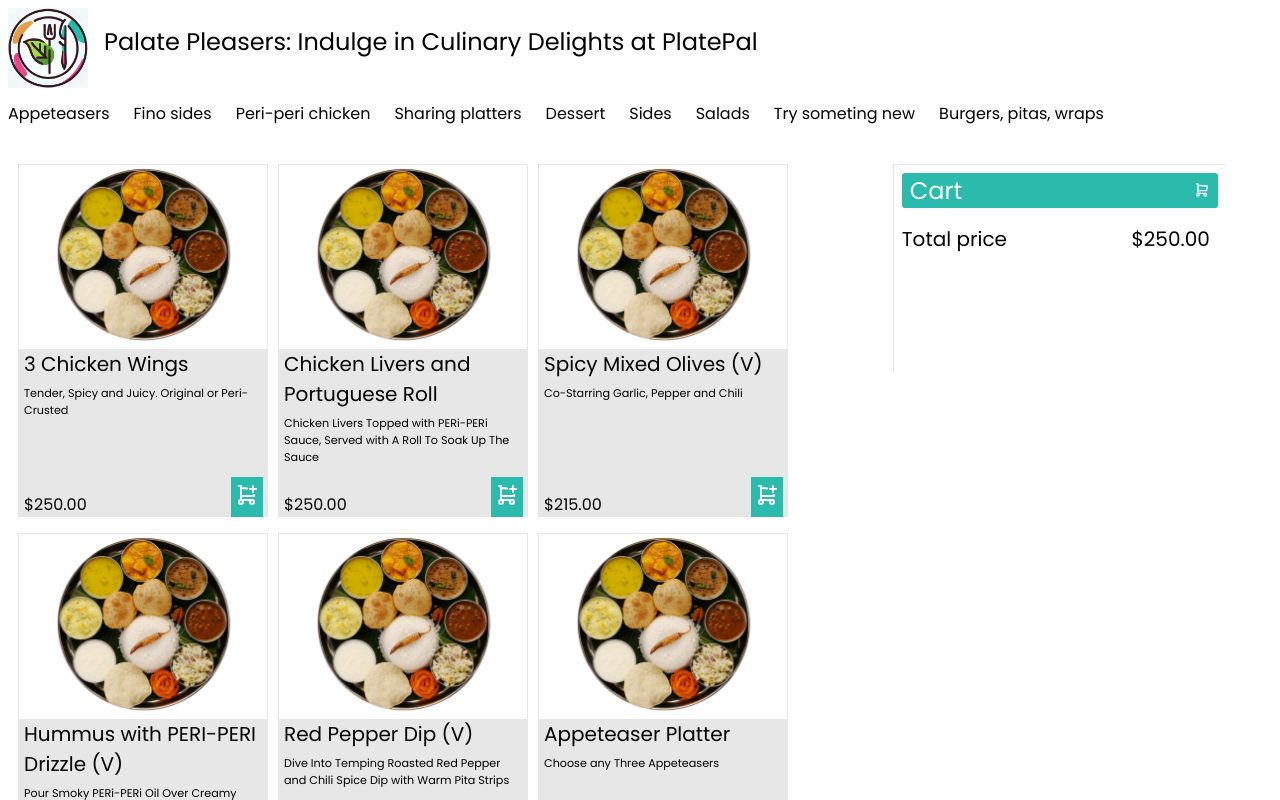
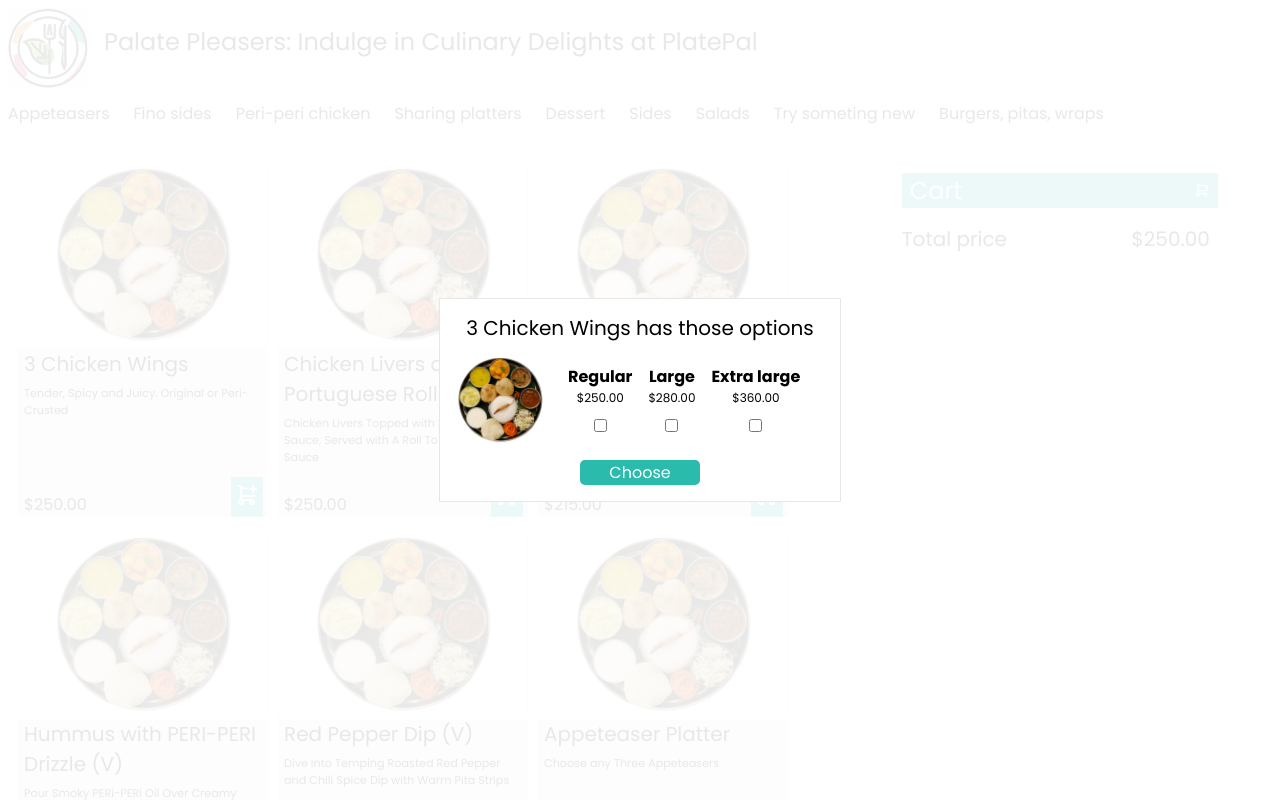
Before and after one commit to franciscobess/plate-pal, a React (Vite) app: page / in a window 1280 px wide. Shown: the top 800 px of the page. Built offline with nearby package versions, Linux system fonts and the light colour scheme.

Commit message:
created modal to select plate options (not functional yet)

```diff
--- a/src/App.jsx
+++ b/src/App.jsx
@@ -5,10 +5,12 @@ import restaurantData from "../restaurant-data.json"
 import _ from "lodash"
 import PlatesContainer from "./components/PlatesContainer"
 import Cart from "./components/Cart"
+import OptionsModal from "./components/OptionsModal"
 
 function App() {
   const [categories, setCategories] = useState([])
   const [selectedCategory, setSelectedCategory] = useState("Appeteasers")
+  const [selectedPlate, setSelectedPlate] = useState(null)
   const [myCart, setMyCart] = useState([])
 
   const updateCategories = () => {
@@ -19,6 +21,8 @@ function App() {
     categories,
     selectedCategory,
     setSelectedCategory,
+    selectedPlate,
+    setSelectedPlate,
     myCart,
     setMyCart,
   }
@@ -34,6 +38,7 @@ function App() {
         <PlatesContainer />
         <Cart />
       </div>
+      <OptionsModal />
     </RestaurantContext.Provider>
   )
 }
--- /dev/null
+++ b/src/components/OptionsModal.jsx
@@ -0,0 +1,34 @@
+import DefaultMealImg from '../assets/default-meal.png'
+
+const OptionsModal = () => {
+    return (
+        <div className="options-modal-container">
+            <div className="modal-content">
+                <h1 className="modal-title">3 Chicken Wings has those options</h1>
+                <div className="options-container">
+                    <img src={DefaultMealImg} alt="" className='options-plate-image'/>
+                    <div className='option-container'>
+                        <h1 className='option-title'>Regular</h1>
+                        <p className='option-price'>$250.00</p>
+                        <input type="checkbox" name="" id="" className="checkbox-option"/>
+                    </div>
+                    <div className='option-container'>
+                        <h1 className='option-title'>Large</h1>
+                        <p className='option-price'>$280.00</p>
+                        <input type="checkbox" name="" id="" className="checkbox-option"/>
+                    </div>
+                    <div className='option-container'>
+                        <h1 className='option-title'>Extra large</h1>
+                        <p className='option-price'>$360.00</p>
+                        <input type="checkbox" name="" id="" className="checkbox-option"/>
+                    </div>
+                </div>
+                <div className='choose-button'>
+                    <p>Choose</p>
+                </div>
+            </div>
+        </div>
+    )
+}
+
+export default OptionsModal
--- a/src/components/PlateCard.jsx
+++ b/src/components/PlateCard.jsx
@@ -13,6 +13,10 @@ const PlateCard = ({ product }) => {
     const addCurrentPlateToCart = () => {
         setMyCart(myCart.concat(product))
     }
+
+    // const thisPlateHasOptions = () => {
+    //     return product["sub-items"].length > 1
+    // }
 
     _.forEach(product["sub-items"], (item) => {
         if (item.price < minPlatePrice) {
--- a/src/index.css
+++ b/src/index.css
@@ -48,6 +48,7 @@
 /* All plates container */
 
 .all-plates-container {
+  position: relative;
   display: flex;
 }
 
@@ -136,7 +137,6 @@
   align-items: center;
   background-color: #2bbbad;
   color: #fff;
-  border-radius: 3px;
 }
 
 .cart-title {
@@ -160,7 +160,6 @@
   margin-top: 1vh;
   padding: .5vh .5vh .5vh .5vh;
   background-color: #e7e7e7;
-  border-radius: 3px;
 }
 
 .cart-item-name {
@@ -186,3 +185,76 @@
   position: absolute;
   right: 1vh;
 }
+
+/* Options modal container */
+
+.options-modal-container {
+  position: fixed;
+  z-index: 1;
+  left: 0;
+  top: 0;
+  width: 100%;
+  height: 100%;
+  background-color: #ffffffe8;
+  display: flex;
+  flex-direction: column;
+  justify-content: center;
+  align-items: center;
+}
+
+.modal-content {
+  width: 50vh;
+  background-color: #fff;
+  border: 1px solid #e7e7e7;
+}
+
+.modal-title {
+  text-align: center;
+  font-size: 2.5vh;
+  font-weight: 300;
+}
+
+.options-container {
+  display: flex;
+  margin-bottom: 2vh;
+}
+
+.options-plate-image {
+  width: 15vh;
+}
+
+.option-container {
+  padding: 1vh;
+  background-color: #ffffffcb;
+  display: flex;
+  flex-direction: column;
+}
+
+.option-title {
+  margin: 0 auto;
+  font-size: 2vh;
+}
+
+.option-price {
+  margin: 0 auto;
+  font-size: 1.5vh;
+  margin-bottom: 1.5vh;
+}
+
+.checkbox-option {
+  margin: 0 auto;
+}
+
+.choose-button {
+  background-color: #2bbbad;
+  text-align: center;
+  margin: 0 auto;
+  width: 15vh;
+  color: white;
+  border-radius: 5px;
+}
+
+.choose-button:hover {
+  cursor: pointer;
+  background-color: #2bbbad71;
+}
```
